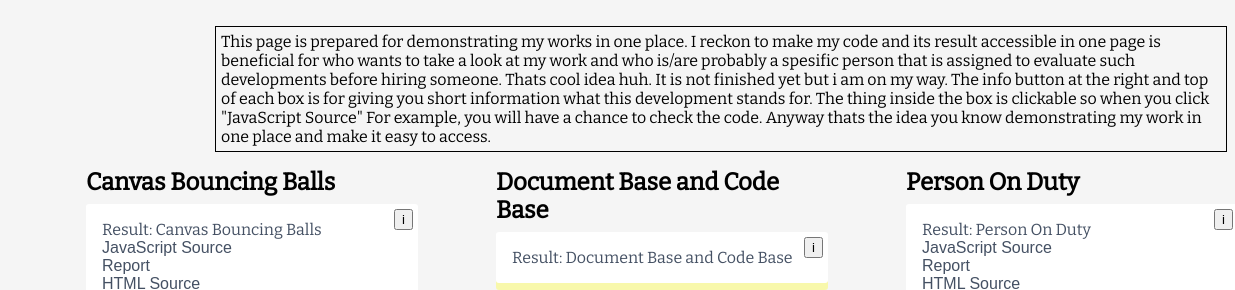
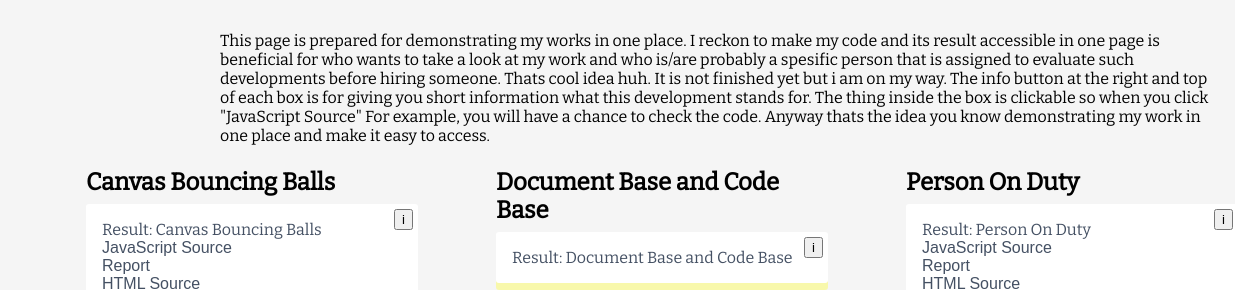
Before and after one commit to spinningcat/Visuality, a plain HTML site: page index.html in a window 1280 px wide. Shown: the top 290 px of the page, 45-1280 px from the left. Drawn offline with nearby package versions, Linux system fonts and the light colour scheme.

Commit message:
final fix

```diff
--- a/css/style.css
+++ b/css/style.css
@@ -37,7 +37,7 @@ body {
  width:1000px;;
   top:10px;
   padding:5px;
-  border:1px solid black;
+
   left:250px;
 
 }
--- a/docs/css/style.css
+++ b/docs/css/style.css
@@ -37,7 +37,7 @@ body {
  width:1000px;;
   top:10px;
   padding:5px;
-  border:1px solid black;
+
   left:250px;
 
 }
```
